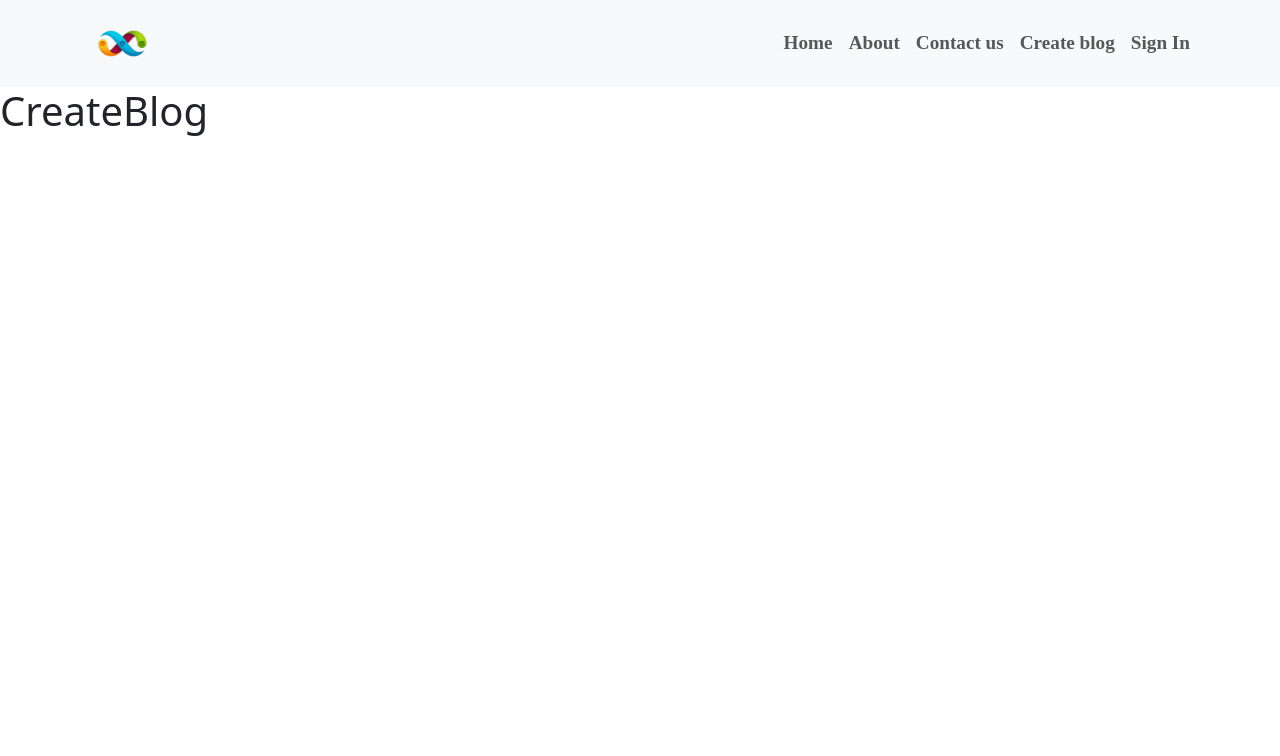
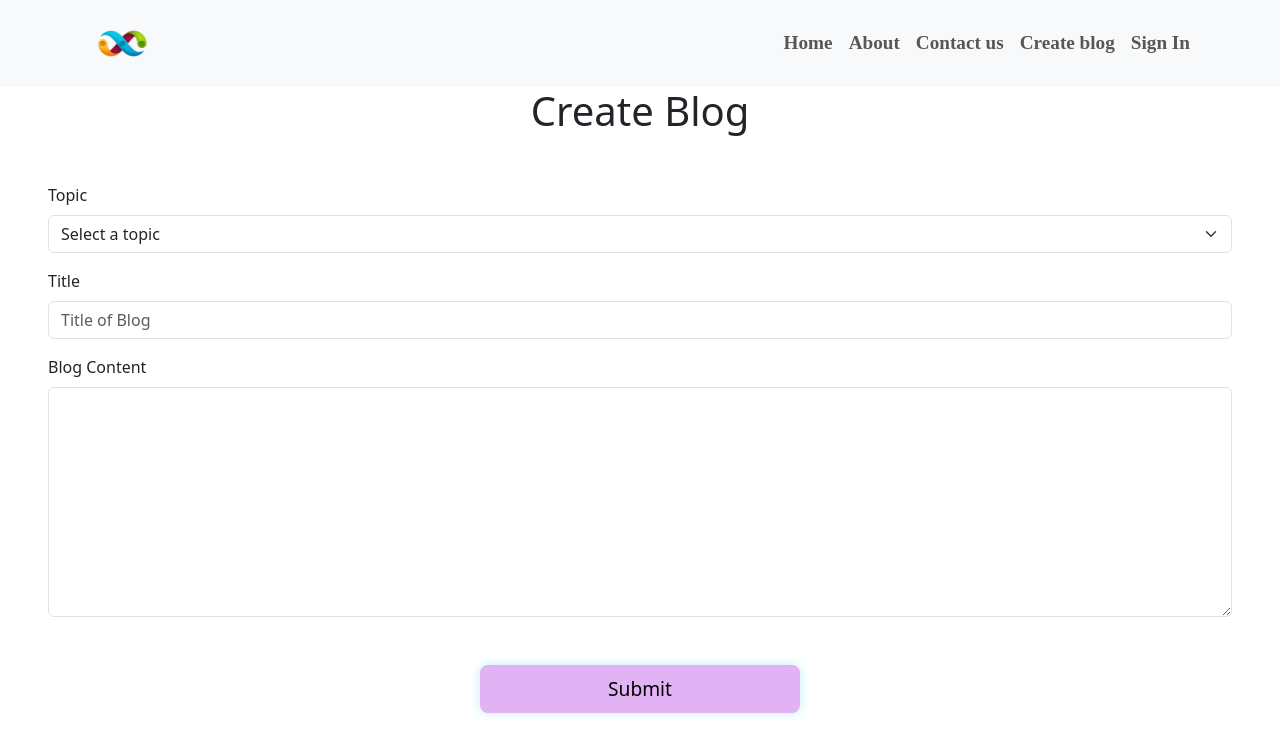
Before and after one commit to Chotibujji/Blog-app-client, a React (Create React App) app: page /createNewBlog in a window 1280 px wide. Shown: the top 756 px of the page. Built offline with nearby package versions, Linux system fonts and the light colour scheme.

Commit message:
Create a blog

```diff
--- a/src/components/CreateBlog/CreateBlog.jsx
+++ b/src/components/CreateBlog/CreateBlog.jsx
@@ -1,11 +1,107 @@
-import React from 'react'
+import React, { useState } from "react";
+import { BASE_URL, token } from "../../utils/config";
+import { toast } from "react-toastify";
+import { useNavigate } from "react-router-dom";
 
 const CreateBlog = () => {
+  const [blog, setBlog] = useState({
+    topic: undefined,
+    title: undefined,
+    content: undefined,
+  });
+  const navigate = useNavigate();
+
+
+  const handleChange = (e) => {
+    setBlog((prev) => ({ ...prev, [e.target.id]: e.target.value }));
+  };
+
+  const handleTopicChange = (e) => {
+    setBlog((prev) => ({ ...prev, topic: e.target.value }));
+  };
+
+  const handleSubmit = async(e) => {
+    e.preventDefault();
+    console.log('blog:', blog);
+    try {
+      const res = await fetch(`${BASE_URL}/blog/createNewBlog`, {
+        method: "POST",
+        headers: { "Content-type": "application/json",
+        Authorization: `Bearer ${token}`,
+       },
+        body: JSON.stringify(blog),
+      });
+
+      const result = await res.json();
+      if (!result.ok) {
+        // toast(result.message);
+        // alert(result.message)
+        // console.log('result.message :>> ', result.message);
+      }
+      toast(result.message);
+      navigate("/");
+
+    } catch (error) {
+      toast(e.message);
+    }
+  };
+
   return (
     <div>
-      <h1>CreateBlog</h1>
+      <h1 className="container">Create Blog</h1>
+      <form onSubmit={handleSubmit}>
+        <div className="ms-5 me-5 mt-5">
+          <div>
+            <label htmlFor="topic" className="form-label">
+              Topic
+            </label>
+            <select
+              id="topic"
+              className="form-select mb-3"
+              aria-label="Default select example"
+              onChange={handleTopicChange}
+            >
+              <option value="" disabled selected>
+                Select a topic
+              </option>
+              <option value="javascript">JavaScript</option>
+              <option value="reactjs">ReactJS</option>
+              <option value="nodejs">NodeJS</option>
+              <option value="expressjs">ExpressJS</option>
+              <option value="css">CSS</option>
+              <option value="html">HTML</option>
+            </select>
+          </div>
+          <div className="mb-3">
+            <label htmlFor="title" className="form-label">
+              Title
+            </label>
+            <input
+              type="text"
+              className="form-control"
+              id="title"
+              placeholder="Title of Blog"
+              onChange={handleChange}
+            />
+          </div>
+          <div className="mb-3">
+            <label htmlFor="content" className="form-label">
+              Blog Content
+            </label>
+            <textarea
+              id="content"
+              className="form-control"
+              rows="9"
+              onChange={handleChange}
+            ></textarea>
+          </div>
+          <button className="container btn btn-info" type="submit">
+            Submit
+          </button>
+        </div>
+      </form>
     </div>
-  )
-}
+  );
+};
 
-export default CreateBlog
+export default CreateBlog;
```
Also changed, not shown: src/components/Register/Register.jsx (line endings or trailing spaces).
